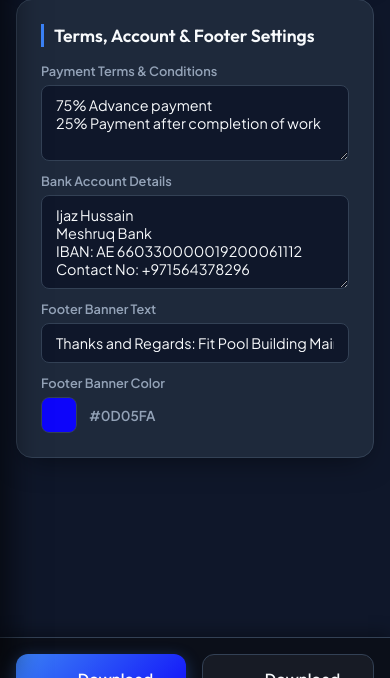
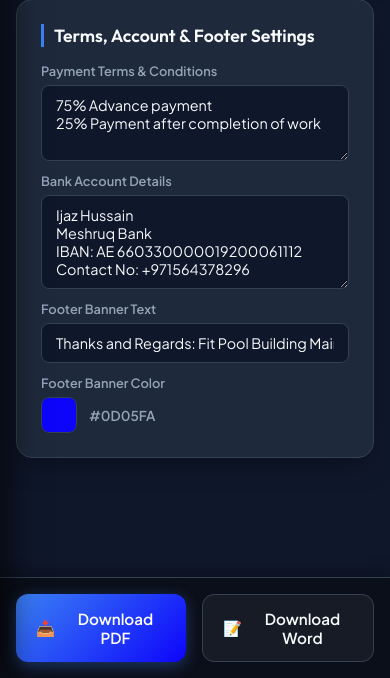
Before and after one commit to MisbahProgrammer/FIT-Pool-Maintenance-L.L.C-Custom-Document-Generator, a Flask app: page / in a window 390 px wide. Shown: the part 1349-2027 px from the top of the page. Run offline with Flask 3, Linux system fonts and the light colour scheme.

Commit message:
Fix mobile scroll bounding and buttons visibility

```diff
--- a/static/style.css
+++ b/static/style.css
@@ -975,9 +975,10 @@ body {
     .control-panel,
     .preview-panel {
         width: 100%;
-        height: 100%;
+        height: calc(100vh - 108px) !important; /* 100vh - 60px header - 48px tabs */
         border-right: none;
         position: relative; /* Position context for floating actions button */
+        overflow: hidden !important; /* Prevent outer container overflow */
     }
 
     /* Form Grid stacked on mobile */
@@ -993,12 +994,16 @@ body {
     .form-scroll-container {
         padding: 16px;
         padding-bottom: 100px; /* Space for download buttons at the bottom */
+        height: calc(100% - 90px) !important;
+        overflow-y: auto !important;
     }
 
     .preview-scroll-container {
         padding: 16px;
         padding-bottom: 100px; /* Space for download buttons at the bottom */
         background-color: #06090f;
+        height: calc(100% - 90px) !important;
+        overflow-y: auto !important;
     }
 
     /* Floating / fixed action buttons at the bottom */
```
